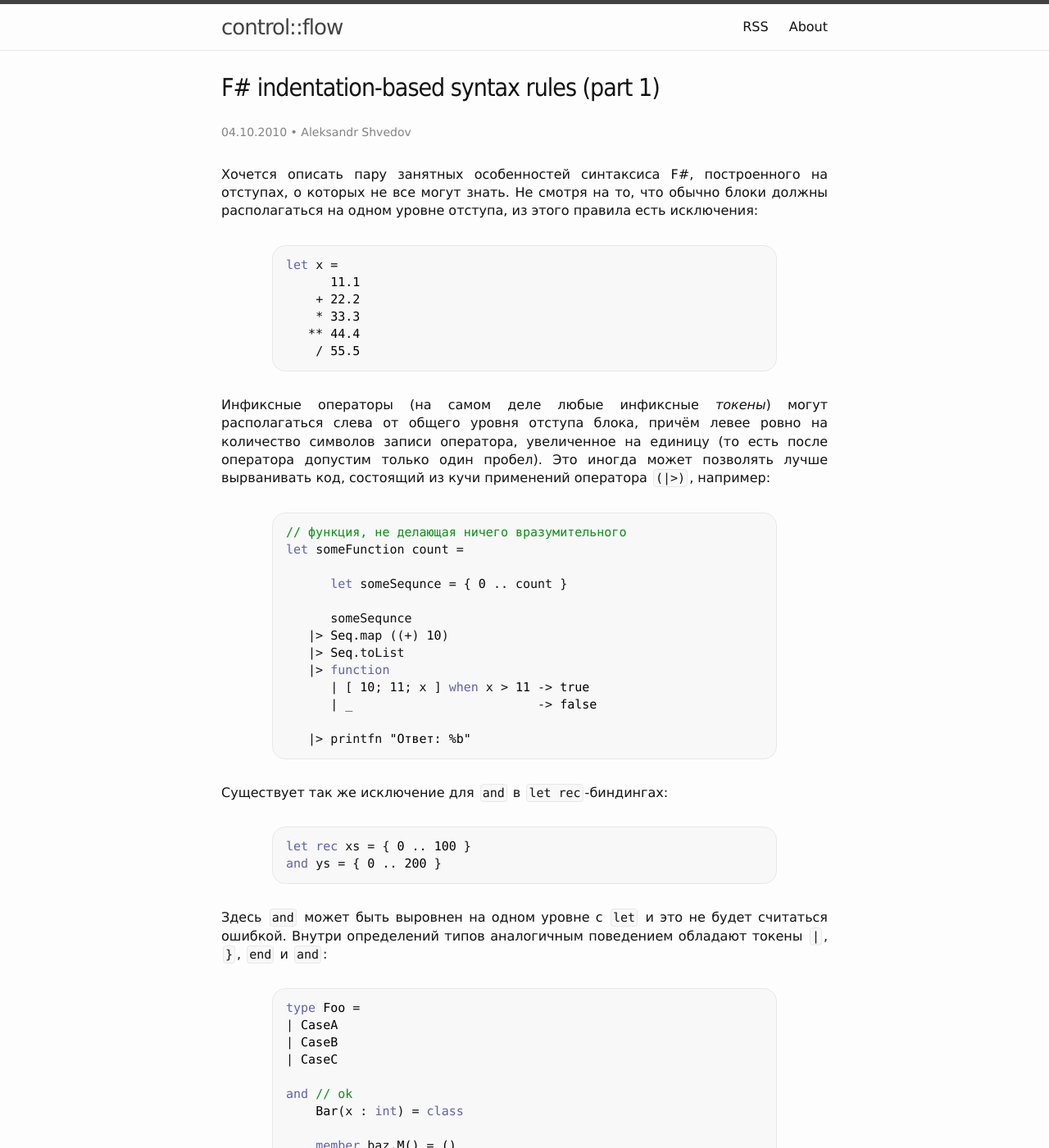
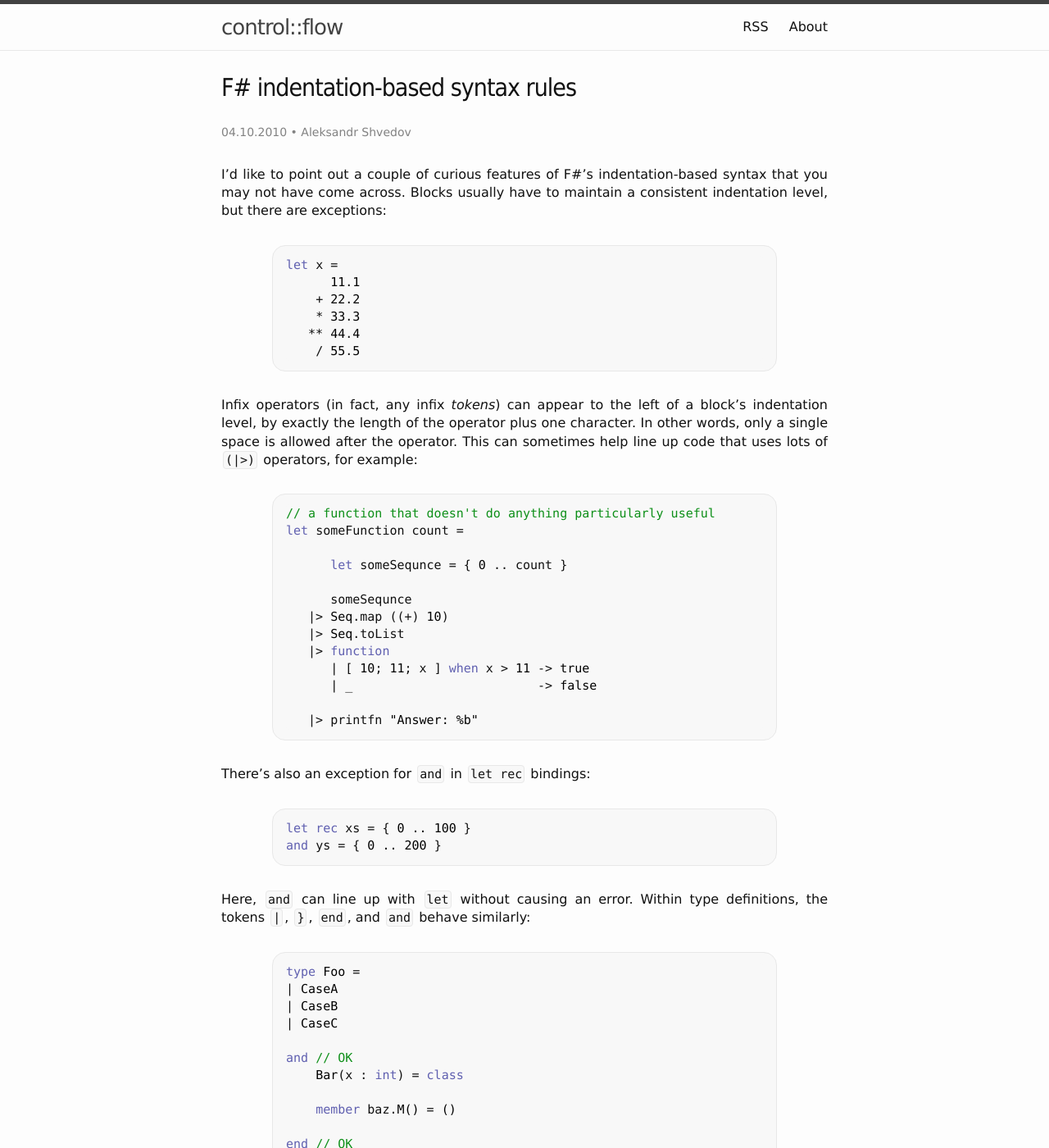
Before and after one commit to controlflow/controlflow.github.io, a Jekyll site: the page built from _posts/2010-10-04-f-indentation-based-syntax-rules-part-1.markdown, in a window 1280 px wide and 1400 px high. Shown: the whole window at 82% size. Built offline with Jekyll 4.4.1, drawn with Linux system fonts in a browser that asks for light colours; comment, search, counter and statistics services are not loaded.

Commit message:
Translate F# indentation syntax post and remove part numbering

````diff
--- a/_posts/2010-10-04-f-indentation-based-syntax-rules-part-1.markdown
+++ b/_posts/2010-10-04-f-indentation-based-syntax-rules-part-1.markdown
@@ -1,11 +1,11 @@
 ---
 layout: post
-title: "F# indentation-based syntax rules (part 1)"
+title: "F# indentation-based syntax rules"
 date: 2010-10-04 13:11:00
 author: Aleksandr Shvedov
 tags: fsharp syntax
 ---
-Хочется описать пару занятных особенностей синтаксиса F#, построенного на отступах, о которых не все могут знать. Не смотря на то, что обычно блоки должны располагаться на одном уровне отступа, из этого правила есть исключения:
+I'd like to point out a couple of curious features of F#'s indentation-based syntax that you may not have come across. Blocks usually have to maintain a consistent indentation level, but there are exceptions:
 
 ```fsharp
 let x =
@@ -16,10 +16,10 @@ let x =
     / 55.5
 ```
 
-Инфиксные операторы (на самом деле любые инфиксные *токены*) могут располагаться слева от общего уровня отступа блока, причём левее ровно на количество символов записи оператора, увеличенное на единицу (то есть после оператора допустим только один пробел). Это иногда может позволять лучше вырванивать код, состоящий из кучи применений оператора `(|>)`, например:
+Infix operators (in fact, any infix *tokens*) can appear to the left of a block's indentation level, by exactly the length of the operator plus one character. In other words, only a single space is allowed after the operator. This can sometimes help line up code that uses lots of `(|>)` operators, for example:
 
 ```fsharp
-// функция, не делающая ничего вразумительного
+// a function that doesn't do anything particularly useful
 let someFunction count =
 
       let someSequnce = { 0 .. count }
@@ -31,17 +31,17 @@ let someFunction count =
       | [ 10; 11; x ] when x > 11 -> true
       | _                         -> false
 
-   |> printfn "Ответ: %b"
+   |> printfn "Answer: %b"
 ```
 
-Существует так же исключение для `and` в `let rec`-биндингах:
+There's also an exception for `and` in `let rec` bindings:
 
 ```fsharp
 let rec xs = { 0 .. 100 }
 and ys = { 0 .. 200 }
 ```
 
-Здесь `and` может быть выровнен на одном уровне с `let` и это не будет считаться ошибкой. Внутри определений типов аналогичным поведением обладают токены `|`, `}`, `end` и `and`:
+Here, `and` can line up with `let` without causing an error. Within type definitions, the tokens `|`, `}`, `end`, and `and` behave similarly:
 
 ```fsharp
 type Foo =
@@ -49,13 +49,13 @@ type Foo =
 | CaseB
 | CaseC
 
-and // ok
+and // OK
     Bar(x : int) = class
 
     member baz.M() = ()
 
-end // ok
+end // OK
 
 type Baz = { x : int
-} // ok
+} // OK
 ```
````
